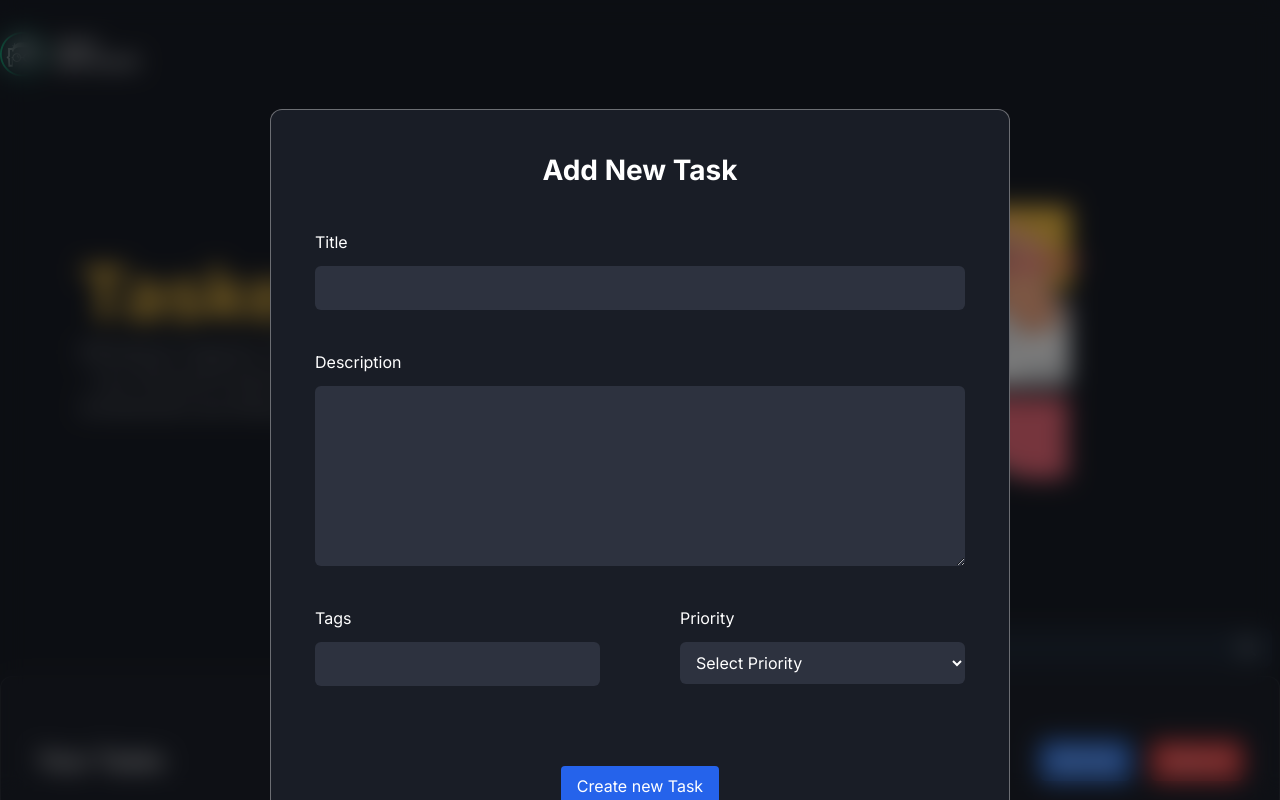
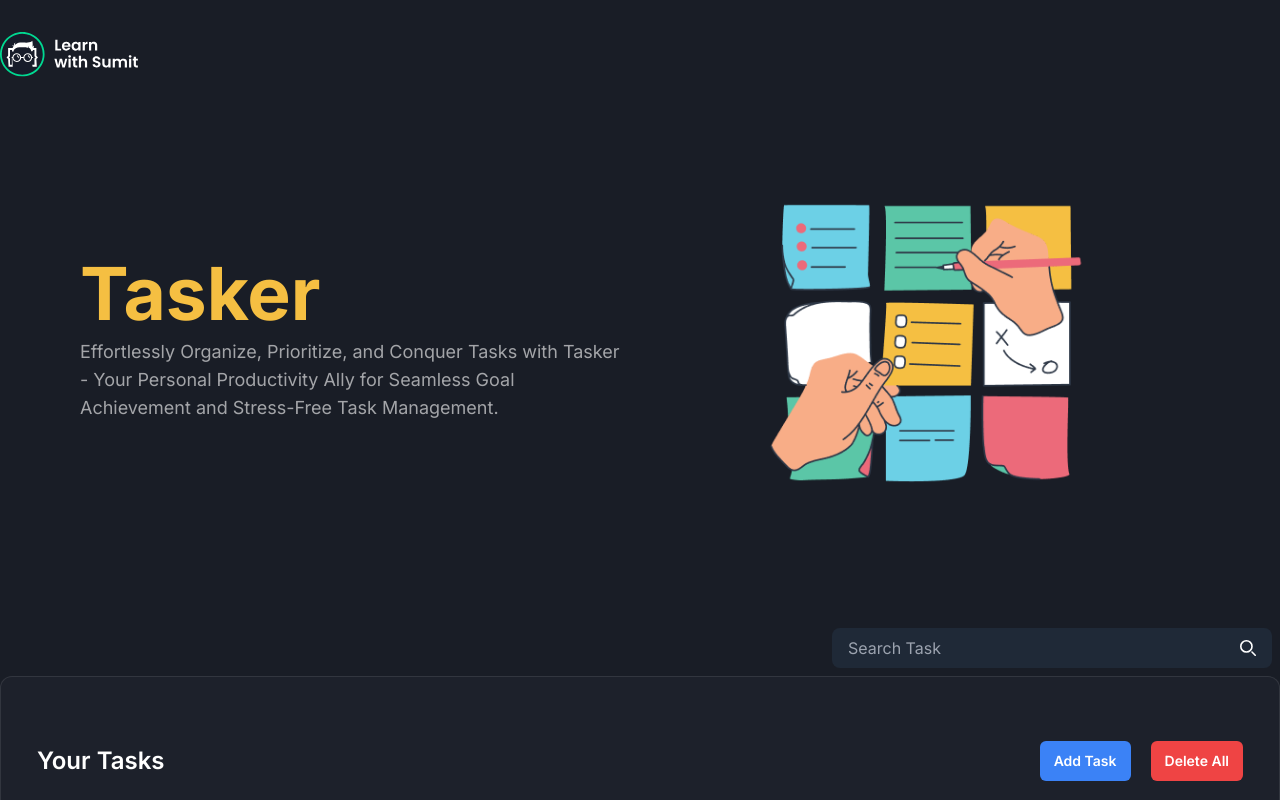
Before and after one commit to Emam-Bokhari/LWS-Module-02-Project-Tasker, a React (Vite) app: page / in a window 1280 px wide. Shown: the top 800 px of the page. Built offline with nearby package versions, Linux system fonts and the light colour scheme.

Commit message:
implementation delete task functionality

```diff
--- a/src/components/TaskBoard/TaskBoard.jsx
+++ b/src/components/TaskBoard/TaskBoard.jsx
@@ -7,17 +7,17 @@ import TaskModal from "./TaskModal";
 export default function TaskBoard() {
 
     const defaultTask = {
-        "id": crypto.randomUUID(),
-        "title": "Integration API",
-        "description": "Connect an existing API to a third-party database using secure methods and handle data exchange efficiently.",
-        "tags": ["Web", "Python", "Api"],
-        "priority": "High",
-        "isFavourite": true
+        id: crypto.randomUUID(),
+        title: "Integration API",
+        description: "Connect an existing API to a third-party database using secure methods and handle data exchange efficiently.",
+        tags: ["Web", "Python", "Api"],
+        priority: "High",
+        isFavourite: true
     }
 
     const [tasks, setTasks] = useState([defaultTask])
 
-    const [showModal, setShowModal] = useState(true)
+    const [showModal, setShowModal] = useState(false)
 
     function handleAddTask(newTask) {
         console.log(newTask)
@@ -29,10 +29,22 @@ export default function TaskBoard() {
 
     }
 
+    // cancel
+    function handleCancel() {
+        setShowModal(false)
+    }
+
+    // delete task
+    function handleDeleteTask(taskId) {
+        const filteredTask=tasks.filter(task=>task.id!==taskId)
+        setTasks(filteredTask)
+    }
+
+
     return (
         <Fragment>
 
-            {showModal && <TaskModal onSaveTask={handleAddTask} />}
+            {showModal && <TaskModal onSaveTask={handleAddTask} onCancel={handleCancel} />}
 
             <section className="mb-20" id="tasks">
 
@@ -44,7 +56,7 @@ export default function TaskBoard() {
                         <div className="mb-14 items-center justify-between sm:flex">
                             <h2 className="text-2xl font-semibold max-sm:mb-4">Your Tasks</h2>
                             {/* Task actions */}
-                            <TaskActions onAddTask={()=>setShowModal(true)} />
+                            <TaskActions onAddTask={() => setShowModal(true)} />
                         </div>
                         <div className="overflow-auto">
                             <table className="table-fixed overflow-auto xl:w-full">
@@ -60,7 +72,7 @@ export default function TaskBoard() {
                                 </thead>
                                 <tbody>
                                     {/* Task list */}
-                                    <TaskList tasks={tasks} />
+                                    <TaskList tasks={tasks} onDeleteTask={handleDeleteTask} />
 
                                 </tbody>
                             </table>
--- a/src/components/TaskBoard/TaskList.jsx
+++ b/src/components/TaskBoard/TaskList.jsx
@@ -1,7 +1,7 @@
 import { Fragment } from "react";
 import { FaStar } from "react-icons/fa";
 
-export default function TaskList({ tasks }) {
+export default function TaskList({ tasks, onDeleteTask }) {
     return (
         <Fragment>
             {tasks.map((task) => (
@@ -28,7 +28,9 @@ export default function TaskList({ tasks }) {
                     <td className="text-center">{task.priority}</td>
                     <td>
                         <div className="flex items-center justify-center space-x-3">
-                            <button className="text-red-500">Delete</button>
+                            <button
+                            onClick={()=>onDeleteTask(task.id)}
+                            className="text-red-500">Delete</button>
                             <button className="text-blue-500">Edit</button>
                         </div>
                     </td>
--- a/src/components/TaskBoard/TaskModal.jsx
+++ b/src/components/TaskBoard/TaskModal.jsx
@@ -1,6 +1,6 @@
 import { Fragment, useState } from "react";
 
-export default function TaskModal({onSaveTask}) {
+export default function TaskModal({ onSaveTask, onCancel }) {
 
     const [task, setTask] = useState({
         id: crypto.randomUUID(),
@@ -16,6 +16,7 @@ export default function TaskModal({onSaveTask}) {
         let value = event.target.value
         if (name === "tags") {
             value = value.split(",")
+            console.log(value)
         }
         setTask({
             ...task,
@@ -101,9 +102,17 @@ export default function TaskModal({onSaveTask}) {
                     </div>
                 </div>
                 {/* <!-- inputs ends --> */}
-                <div className="mt-16 flex justify-center lg:mt-20">
+                <div className="mt-16 flex justify-center gap-10 lg:mt-20">
                     <button
-                    onClick={()=>onSaveTask(task)}
+                        onClick={onCancel}
+                        type="submit"
+                        className="rounded bg-red-600 px-4 py-2 text-white transition-all hover:opacity-80"
+                    >
+                        Cancel
+                    </button>
+
+                    <button
+                        onClick={() => onSaveTask(task)}
                         type="submit"
                         className="rounded bg-blue-600 px-4 py-2 text-white transition-all hover:opacity-80"
                     >
```
